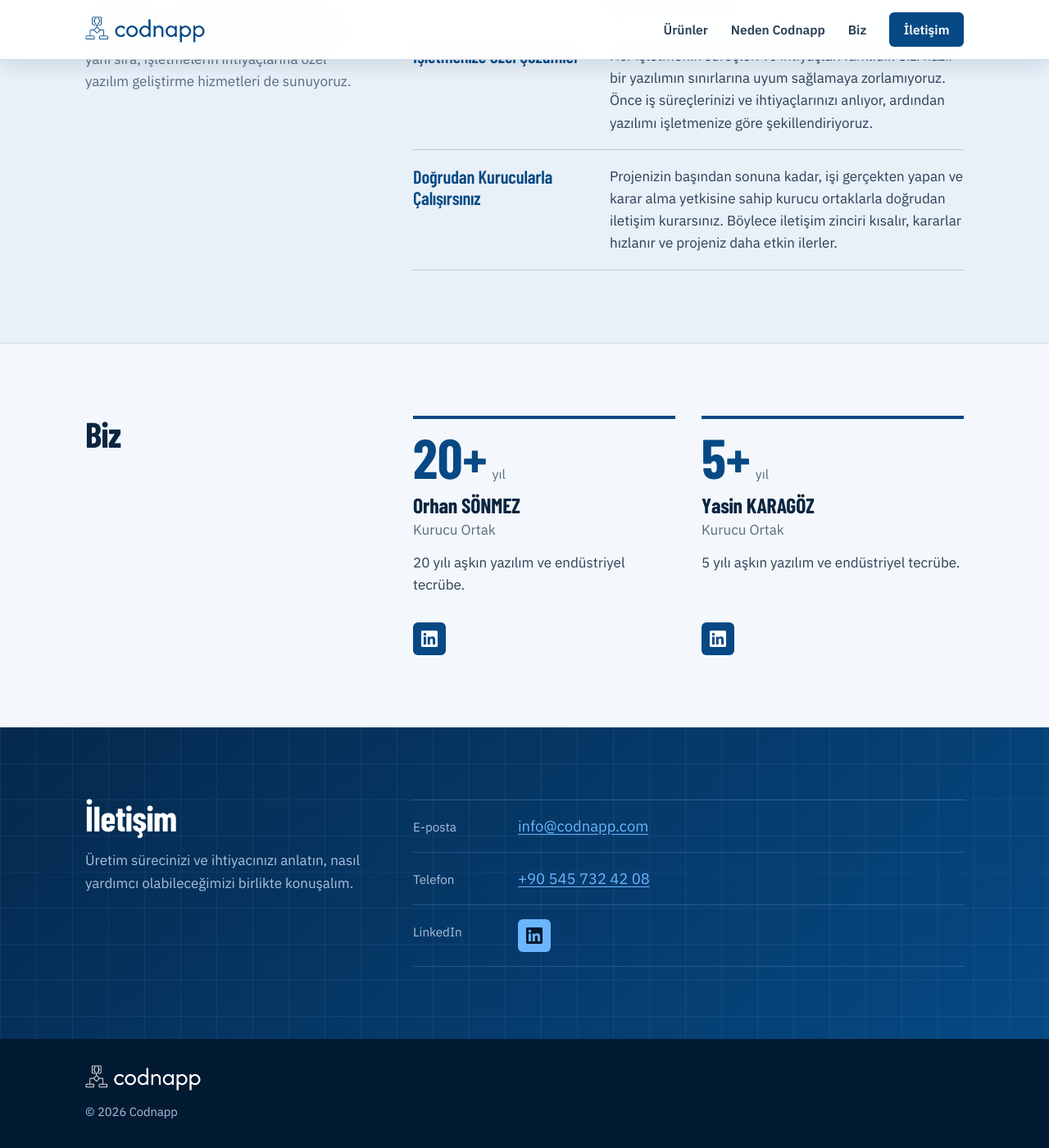
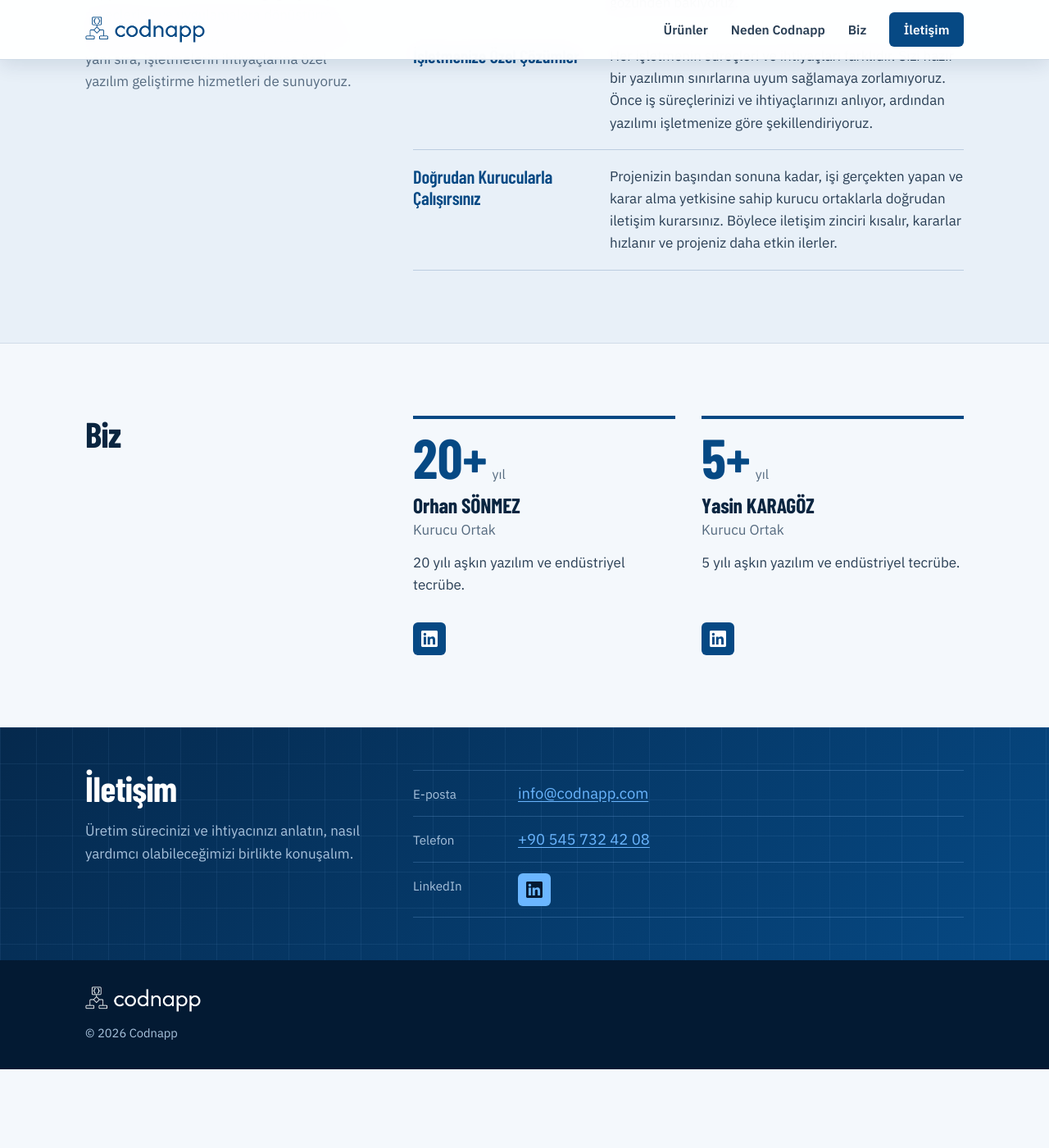
Before and after one commit to codnapp/codnapp-site, a Jekyll site: the page built from index.html, in a window 1280 px wide and 1400 px high, scrolled down 2862 px. Shown: the whole window at 82% size. Built offline with Jekyll 4.4.1, drawn with Linux system fonts in a browser that asks for light colours; after the commit the page ends 4166 px from its top, so only the background shows below that.

Commit message:
Add files via upload

```diff
--- a/assets/css/main.css
+++ b/assets/css/main.css
@@ -213,13 +213,13 @@ h1{font-size:clamp(2.6rem,5.4vw,4.1rem);line-height:1.02}
 .tech-grid img{display:block;width:var(--w);max-width:100%;height:auto;opacity:.9}
 
 /* ---- İletişim ---- */
-.contact{position:relative;background:linear-gradient(135deg,var(--brand-deep) 0%,var(--brand) 100%);color:var(--on-dark);border-top:0;overflow:hidden}
+.contact{padding:clamp(2.25rem,5vw,3.25rem) 0;position:relative;background:linear-gradient(135deg,var(--brand-deep) 0%,var(--brand) 100%);color:var(--on-dark);border-top:0;overflow:hidden}
 .contact::before{content:"";position:absolute;inset:0;background-image:linear-gradient(rgba(140,196,255,.08) 1px,transparent 1px),linear-gradient(90deg,rgba(140,196,255,.08) 1px,transparent 1px);background-size:44px 44px;pointer-events:none}
 .contact .wrap{position:relative}
 .contact h2{color:#fff}
 .contact .split-head p{color:var(--on-dark-muted)}
 .contact a{color:var(--sky)}
-.contact-item{display:grid;grid-template-columns:7rem minmax(0,1fr);gap:.25rem 1rem;margin:0;padding:1.05rem 0;border-top:1px solid var(--dark-line);font-size:1.15rem}
+.contact-item{display:grid;grid-template-columns:7rem minmax(0,1fr);gap:.25rem 1rem;margin:0;padding:.8rem 0;border-top:1px solid var(--dark-line);font-size:1.15rem}
 .contact-item:last-child{border-bottom:1px solid var(--dark-line)}
 .contact-label{color:var(--on-dark-muted);font-size:.95rem;padding-top:.2rem}
 .contact-item a{overflow-wrap:anywhere}
```
